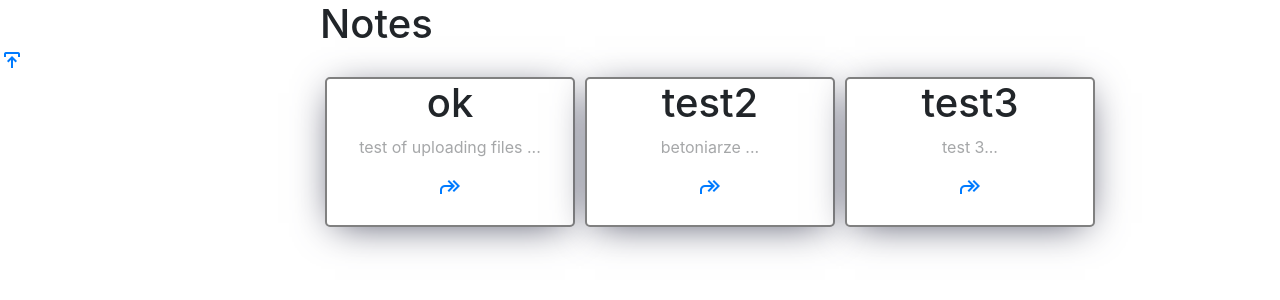
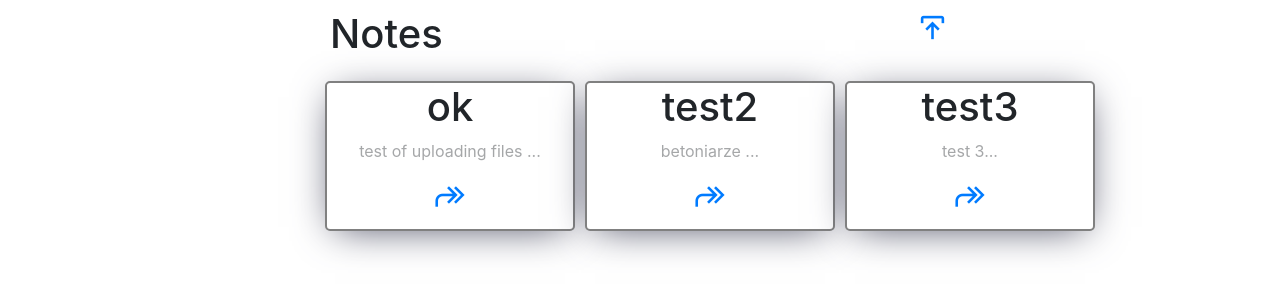
Before and after one commit to niebieskiczlowiek/Notes_app, a Flask app: template templates/index.html in a window 1280 px wide. Shown: the top 300 px of the page. Run offline with Flask 2, Linux system fonts and the light colour scheme; the template is opened without the code that fills it: values that come from a table or form of the project are taken from there, others are empty; data comes from the database, SQL or seed files in the repository; both versions use the stored data as it was after the commit; some libraries are stand-ins or nearby versions.

Commit message:
css fixes

```diff
--- /dev/null
+++ b/notes/ok.txt
@@ -0,0 +1 @@
+test of uploading files
--- a/static/css/styles.css
+++ b/static/css/styles.css
@@ -11,14 +11,13 @@
     row-gap: 1rem;
 }
 
-.toolbar{
-    display: flex;
-    justify-content: space-between;
-    width: 50px;
+.preview {
+    opacity: 0.4;
 }
 
-.preview {
-    opacity: 0.4;
+.icon{
+    font-size: 35px;
+    text-align: center;
 }
 
 .cell {
@@ -39,7 +38,9 @@
 .topbar{
     display: flex;
     justify-content: space-between;
-    margin-top: 2%;
+    width: 50%;
+    margin: auto;
+    padding: 10px;
 }
 
 .note{
--- a/templates/index.html
+++ b/templates/index.html
@@ -6,19 +6,20 @@
 {% endblock %}
 
 {% block body %}
-<h1 class="header">Notes</h1>
-<div class="toolbar">
+<div class="topbar">
+    <h1>Notes</h1>
     <span class="material-symbols-outlined">
-        <a href="/upload" title="Upload note"> publish </a>
+        <a href="/upload" title="Upload note" class="icon"> publish </a>
     </span>
 </div>
+
 <div class="dashboard">
     {% for note in notes %}
         <div class="cell">
             <h1>{{ note.title }}</h1>
             <p class="preview">{{ note.preview }}</p>
             <span class="material-symbols-outlined">
-                <a href="/note/{{ note.id }}" title="View note" class="btn-link">forward</a>
+                <a href="/note/{{ note.id }}" title="View note" class="icon">forward</a>
             </span>
         </div>
     {% endfor %}
```
Also changed, not shown: notes/calka.py (added, +27 -0 lines), templates/note.html (+6 -6 lines), test.db, 2 other files.
